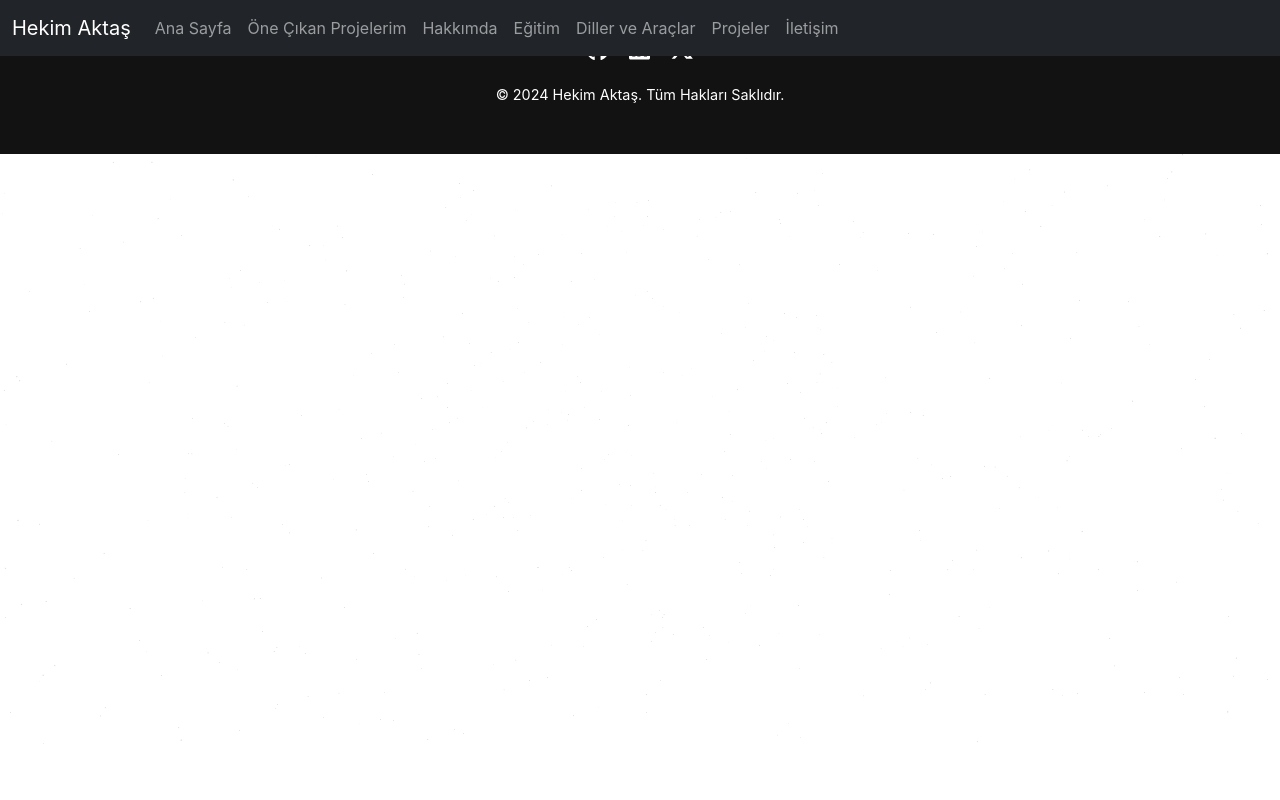
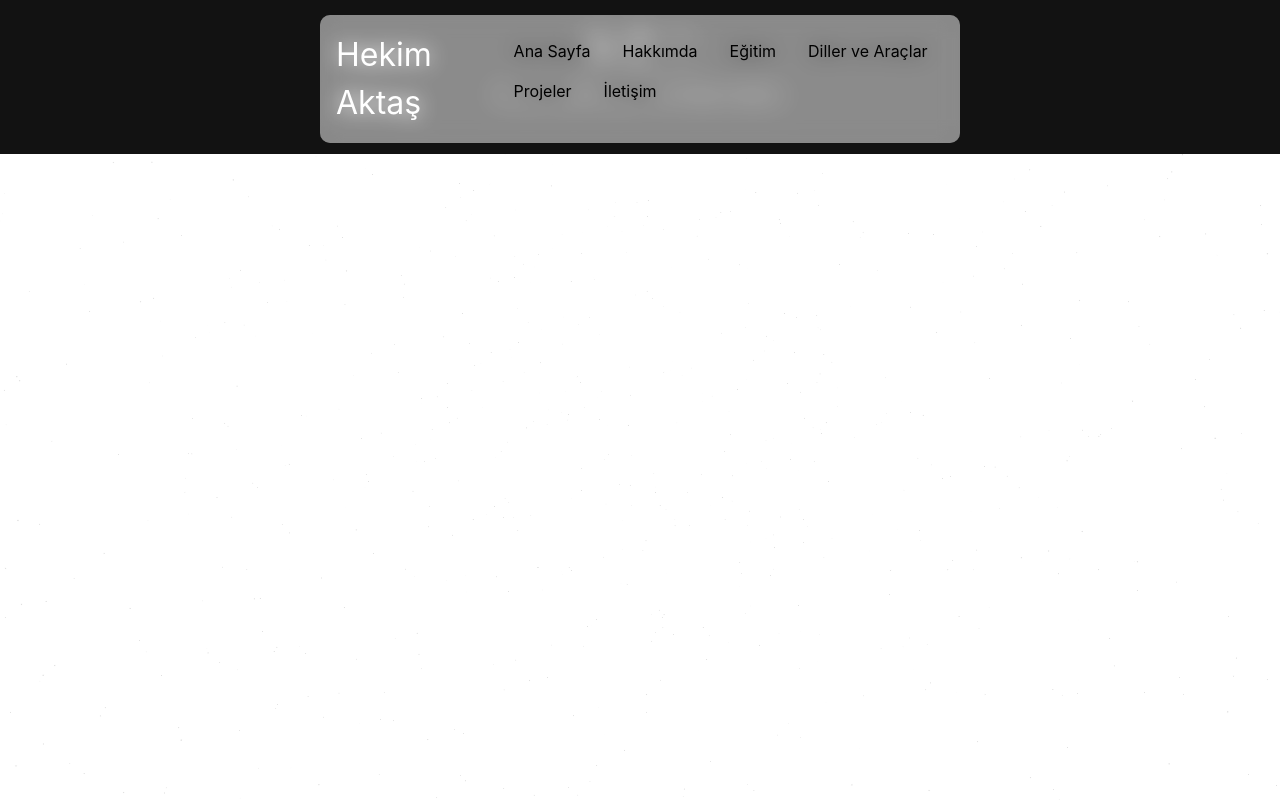
Before and after one commit to aktashekimcan/hekimcan-website-3, a Next.js app: page /components/Navbar in a window 1280 px wide. Built offline with nearby package versions, Linux system fonts and the light colour scheme.

Commit message:
Updated Navbar.tsx

```diff
--- a/pages/components/Navbar.tsx
+++ b/pages/components/Navbar.tsx
@@ -1,23 +1,119 @@
 import React, { useState } from "react";
 import { Link as ScrollLink } from "react-scroll";
-import { useRouter } from "next/router";
-import {
-  Navbar,
-  Nav,
-  Container,
-  NavbarBrand,
-  NavbarToggle,
-  NavbarCollapse,
-} from "react-bootstrap";
+import styled from "styled-components";
 
+// Styled components
+const Nav = styled.nav`
+  background-color: rgba(255, 255, 255, 0.3);
+  display: flex;
+  justify-content: center;
+  align-items: center;
+  padding: 1rem;
+  position: fixed;
+  width: 100%;
+  top: 15px;
+  z-index: 10;
+  border-radius: 10px;
+  backdrop-filter: blur(10px);
+  @media (min-width: 769px) {
+    width: auto;
+    max-width: 769px;
+    left: 50%;
+    transform: translateX(-50%);
+  }
+  @media (max-width: 768px) {
+    top: 0;
+  }
+`;
+
+const NavContainer = styled.div`
+  display: flex;
+  justify-content: space-between;
+  align-items: center;
+  width: 100%;
+`;
+
+const Logo = styled.a`
+  font-size: 2rem;
+  color: white;
+  text-decoration: none;
+`;
+
+const Menu = styled.ul`
+  list-style: none;
+  display: flex;
+  gap: 1rem;
+  flex-wrap: wrap;
+  @media (max-width: 768px) {
+    display: none;
+  }
+`;
+
+const MenuItem = styled(ScrollLink)`
+  color: rgba(0, 0, 0, 1);
+  text-decoration: none;
+  cursor: pointer;
+  padding: 0.5rem;
+  border-radius: 5px;
+  transition: background-color 0.2s;
+  &:hover,
+  &.active {
+    background-color: rgba(0, 123, 255, 0.2);
+  }
+`;
+
+const Hamburger = styled.button`
+  background: none;
+  border: none;
+  color: white;
+  cursor: pointer;
+  @media (min-width: 769px) {
+    display: none;
+  }
+`;
+
+const HamburgerIcon = styled.img.attrs({
+  src: "https://cdn-icons-png.flaticon.com/128/12314/12314153.png",
+  alt: "Menu",
+})`
+  width: 30px;
+  height: 30px;
+`;
+
+const CloseIcon = styled.img.attrs({
+  src: "https://cdn-icons-png.flaticon.com/128/15058/15058877.png",
+  alt: "Close",
+})`
+  width: 30px;
+  height: 30px;
+  cursor: pointer;
+  position: absolute; // Positioning the close icon absolutely to ensure it's clickable and visible
+  top: 20px; // Distance from the top of the viewport
+  right: 20px; // Distance from the right of the viewport
+`;
+
+const MobileMenu = styled.div`
+  display: none;
+  position: fixed;
+  top: 0;
+  right: 0;
+  width: 100%;
+  height: 100vh;
+  background-color: rgba(255, 255, 255, 0.5);
+  flex-direction: column;
+  justify-content: center;
+  align-items: center;
+  &.active {
+    display: flex;
+  }
+`;
+
+// Header component
 const Header = () => {
-  const router = useRouter();
-  // `expanded` state'ini kontrol etmek için boolean tipinde bir değer kullanılıyor.
-  const [expanded, setExpanded] = useState(false);
+  const [isMobileMenuOpen, setIsMobileMenuOpen] = useState(false);
 
   const menuItems = [
     { href: "hero", text: "Ana Sayfa" },
-    { href: "featured-projects", text: "Öne Çıkan Projelerim" },
     { href: "about", text: "Hakkımda" },
     { href: "education", text: "Eğitim" },
     { href: "skills", text: "Diller ve Araçlar" },
@@ -25,43 +121,51 @@ const Header = () => {
     { href: "contact", text: "İletişim" },
   ];
 
+  const toggleMobileMenu = () => setIsMobileMenuOpen(!isMobileMenuOpen);
+
   return (
-    <Navbar
-      expanded={expanded}
-      expand="lg"
-      bg="dark"
-      variant="dark"
-      fixed="top"
-    >
-      <Container fluid>
-        <NavbarBrand href="#">Hekim Aktaş</NavbarBrand>
-        <NavbarToggle
-          aria-controls="responsive-navbar-nav"
-          onClick={() => setExpanded(!expanded)} // Burada `expanded` değerinin tersini kullanarak doğru türde bir değer sağlıyoruz.
-        />
-        <NavbarCollapse id="responsive-navbar-nav">
-          <Nav className="me-auto">
+    <Nav>
+      <NavContainer>
+        <Logo href="#">Hekim Aktaş</Logo>
+        <Menu>
           {menuItems.map((item, index) => (
-              <Nav.Item key={index}>
-                <ScrollLink
+            <li key={index}>
+              <MenuItem
                 activeClass="active"
                 to={item.href}
                 spy={true}
                 smooth={true}
                 offset={-70}
                 duration={500}
-                  className="nav-link"
                 href={"#" + item.href}
-                  onClick={() => setExpanded(false)} // Menü öğesi tıklandığında navbar'ı kapat
               >
                 {item.text}
-                </ScrollLink>
-              </Nav.Item>
+              </MenuItem>
+            </li>
           ))}
+        </Menu>
+        <Hamburger onClick={toggleMobileMenu}>
+          {isMobileMenuOpen ? null : <HamburgerIcon />}
+        </Hamburger>
+        <MobileMenu className={isMobileMenuOpen ? "active" : ""}>
+          <CloseIcon onClick={toggleMobileMenu} />
+          {menuItems.map((item, index) => (
+            <MenuItem
+              key={index}
+              activeClass="active"
+              to={item.href}
+              spy={true}
+              smooth={true}
+              offset={-70}
+              duration={500}
+              onClick={toggleMobileMenu}
+            >
+              {item.text}
+            </MenuItem>
+          ))}
+        </MobileMenu>
+      </NavContainer>
     </Nav>
-        </NavbarCollapse>
-      </Container>
-    </Navbar>
   );
 };
 
```
Lines whose indentation alone changed are shown as unchanged.
